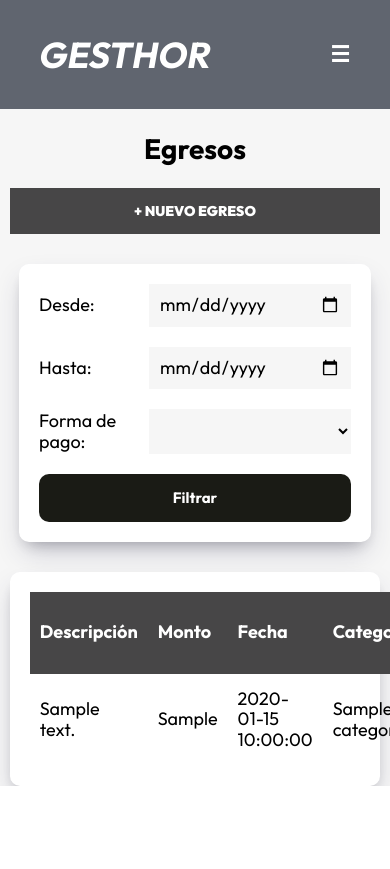
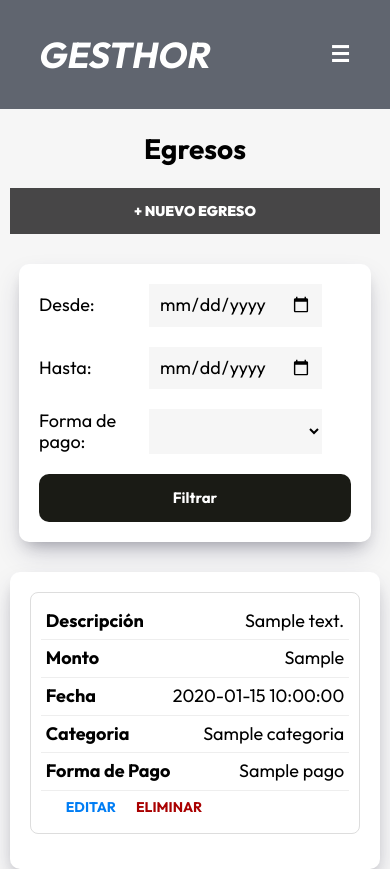
Before and after one commit to pedro14soria/GESTHOR, a PHP site: page /dashboard/egresos in a window 390 px wide. Before the commit the page ends 786 px from the top, so only its background shows below. Run offline with PHP 8.4, Linux system fonts and the light colour scheme; the visitor is signed in with stand-in values (Sample User, id 1); tables that the repository leaves empty or names only in its code hold one stand-in row (values such as "Sample post"); data that the repository does not hold is empty; some libraries are stand-ins or nearby versions.

Commit message:
Egresos y Ingresos Responsive

```diff
--- a/classes/Email.php
+++ b/classes/Email.php
@@ -20,6 +20,7 @@ class Email
 
     public function enviarConfirmacion()
     {
+
         // create a new object
         $mail = new PHPMailer();
         $mail->isSMTP();
--- a/src/scss/recursos/_formulario.scss
+++ b/src/scss/recursos/_formulario.scss
@@ -17,17 +17,17 @@
     }
     &__label {
         flex: 0 0 10rem;
-        &--filtro {
-            @include m.desktop {
-                flex: auto;
-            }
-        }
     }
     &__input {
         flex: 1;
         border: none;
         background-color: v.$gris-claro;
         padding: 1rem;
+        &--filtro {
+            box-sizing: border-box;
+            max-width: 100%;
+            width: 100%;
+        }
     }
     &__submit {
         @include m.boton(v.$negro, v.$blanco);
@@ -44,6 +44,8 @@
         color: v.$gris;
     }
     &--filtro {
+        display: flex;
+        flex-wrap: wrap;
         margin-top: 0;
         @include m.desktop{
             display: flex;
--- a/src/scss/recursos/_tabla.scss
+++ b/src/scss/recursos/_tabla.scss
@@ -6,26 +6,35 @@
     width: 100%;
     border-collapse: collapse;
     &__head {
+        display: none;
         background-color: v.$gris-oscuro;
         color: v.$blanco;
     }
-    &__th {
+    &__tr {
+        display: block;
+        margin-bottom: 1.5rem;
         padding: 1rem;
-        text-align: left;
-    }
-    &__tr {
-        &:nth-child(even) {
-            background-color: color.adjust(v.$gris-claro, $lightness: -3%);
-        }
+        border: 1px solid #ddd;
+        border-radius: 0.8rem;
     }
     &__td {
-        padding: 1.5rem 1rem;
+        display: flex;
+        justify-content: space-between;
+        padding: 0.8rem 0.5rem;
+        border-bottom: 1px solid #eee;
         &--acciones {
             @extend .tabla__td;
             display: flex;
             justify-content: flex-start;
             gap: 2rem;
             align-items: center;
+        }
+        &:last-child {
+            border-bottom: none;
+        }
+        &::before {
+            content: attr(data-label);
+            font-weight: bold;
         }
     }
     &__accion {
@@ -50,3 +59,41 @@
     box-shadow: rgba(50, 50, 93, 0.25) 0px 13px 27px -5px, rgba(0, 0, 0, 0.3) 0 8px 16px -8px;
     border-radius: 1rem;
 }
+
+@include m.tablet {
+    .tabla {
+        display: table;
+        &__head {
+            display: table-header-group;
+        }
+        &__th {
+            display: table-cell;
+            padding: 1rem;
+            text-align: left;
+        }
+        &__body {
+            display: table-row-group;
+        }
+        &__tr {
+            display: table-row;
+            border: none;
+            &:nth-child(even) {
+                background-color: color.adjust(v.$gris-claro, $lightness: -3%);
+            }
+        }
+        &__td {
+            display: table-cell;
+            padding: 1.5rem 1rem;
+            &--acciones {
+                @extend .tabla__td;
+                display: flex;
+                justify-content: flex-start;
+                gap: 2rem;
+                align-items: center;
+            }
+            &::before {
+                display: none;
+            }
+        }
+    }
+}
--- a/views/templates/filtros.php
+++ b/views/templates/filtros.php
@@ -6,11 +6,11 @@
         </div>
         <div class="formulario__campo formulario__campo--filtro">
             <label class="formulario__label formulario__label--filtro" for="fecha-fin">Hasta:</label>
-            <input class="formulario__input" type="date" id="fecha-fin" name="fecha_fin">
+            <input class="formulario__input formulario__input--filtro" type="date" id="fecha-fin" name="fecha_fin">
         </div>
         <div class="formulario__campo formulario__campo--filtro">
             <label class="formulario__label formulario__label--filtro" for="forma-pago">Forma de pago:</label>
-            <select class="formulario__input" id="forma-pago" name="forma_pago_id">
+            <select class="formulario__input formulario__input--filtro" id="forma-pago" name="forma_pago_id">
                 <option value=""></option>
                 <?php foreach ($formas_pago as $forma) { ?>
                     <option value="<?php echo $forma->id; ?>"><?php echo $forma->nombre; ?></option>
```
Also changed, not shown: src/js/egresos.js (+6 -6 lines), src/js/ingresos.js (+5 -5 lines), public/build/css/app.css, public/build/js/main.min.js, 2 other files.
